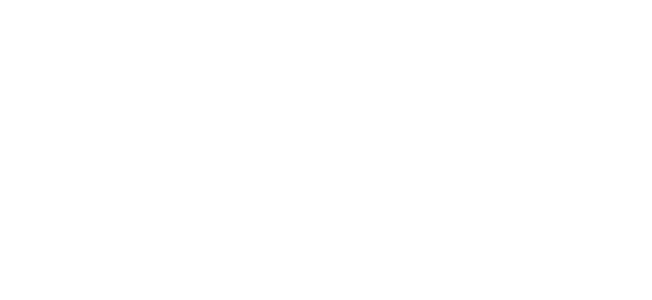
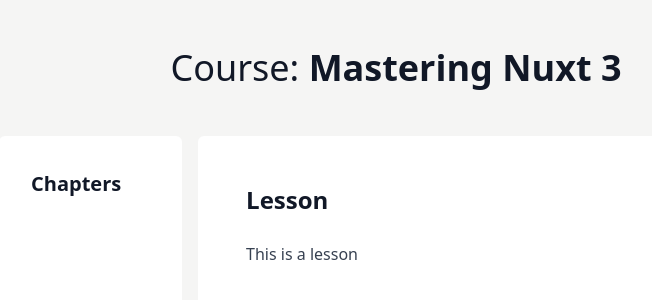
Before and after one commit to michael-farwell/nuxt-learning, a Nuxt app: page /course in a window 1280 px wide. Before the commit this address had no page. Shown: the top 300 px of the page, without its empty margins (244-896 px from the left). Built offline with nearby package versions, Linux system fonts and the light colour scheme.

Commit message:
complete 1-1

```diff
--- /dev/null
+++ b/assets/css/main.css
@@ -0,0 +1,3 @@
+@tailwind base;
+@tailwind components;
+@tailwind utilities;
--- a/nuxt.config.ts
+++ b/nuxt.config.ts
@@ -1,8 +1,14 @@
 // https://nuxt.com/docs/api/configuration/nuxt-config
 export default defineNuxtConfig({
+  css: ["~/assets/css/main.css"],
   devServer: {
     port: 5173,
   },
   devtools: { enabled: true },
-  modules: ["@nuxtjs/tailwindcss"],
+  postcss: {
+    plugins: {
+      tailwindcss: {},
+      autoprefixer: {},
+    },
+  },
 });
--- a/package.json
+++ b/package.json
@@ -15,7 +15,9 @@
     "vue-router": "^4.2.5"
   },
   "devDependencies": {
-    "@nuxtjs/tailwindcss": "^6.11.4",
-    "@tailwindcss/typography": "^0.5.10"
+    "@tailwindcss/typography": "^0.5.10",
+    "autoprefixer": "^10.4.17",
+    "postcss": "^8.4.35",
+    "tailwindcss": "^3.4.1"
   }
 }
--- /dev/null
+++ b/pages/course.vue
@@ -0,0 +1,34 @@
+<script
+    setup
+    lang="ts">
+
+</script>
+
+<template>
+  <div class="p-12 bg-stone-100 h-full w-full min-h-screen flex flex-col items-center">
+    <div class="prose mb-12">
+      <h1>
+        <span class="font-medium">
+          Course:
+          <span class="font-bold">Mastering Nuxt 3</span>
+        </span>
+      </h1>
+    </div>
+
+    <div class="flex flex-row justify-center flex-grow">
+      <div class="prose mr-4 p-8 bg-white rounded-md min-w-[20ch] flex flex-col">
+        <h3>Chapters</h3>
+        <!-- All the lessons for the course listed here -->
+      </div>
+
+      <div class="prose p-12 bg-white rounded-md w-[65ch]">
+        <h2>Lesson</h2>
+        <p>This is a lesson</p>
+      </div>
+    </div>
+  </div>
+</template>
+
+<style scoped>
+
+</style>
--- a/tailwind.config.js
+++ b/tailwind.config.js
@@ -1,6 +1,13 @@
 /** @type {import("tailwindcss").Config} */
 export default {
-  content: [],
+  content: [
+    "./components/**/*.{js,vue,ts}",
+    "./layouts/**/*.vue",
+    "./pages/**/*.vue",
+    "./plugins/**/*.{js,ts}",
+    "./app.vue",
+    "./error.vue",
+  ],
   theme: {
     extend: {},
   },
```
Also changed, not shown: 1 other file (tests, documents, lock files or other folders).
